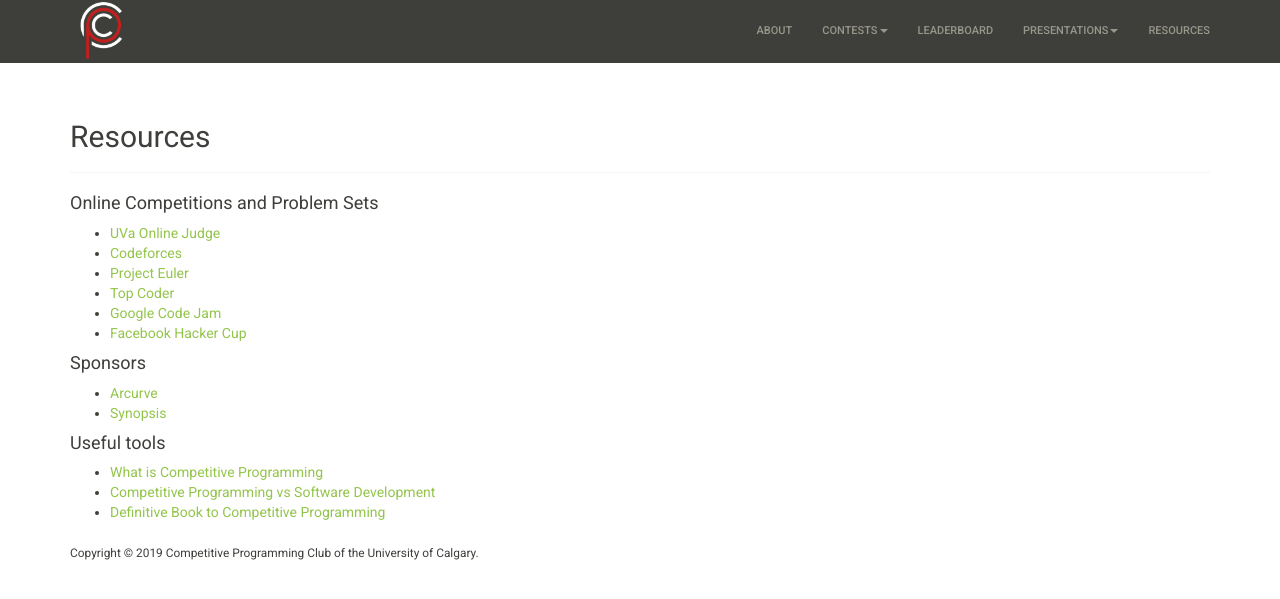
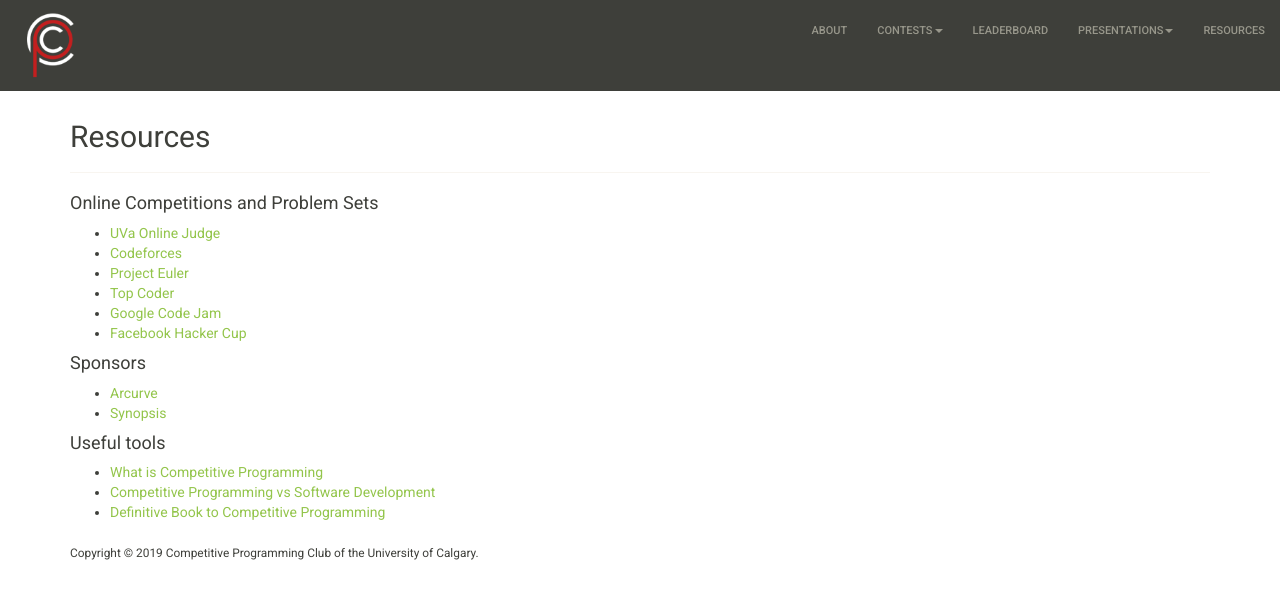
Before and after one commit to ProblemSolvingClub/psc-website, a Jekyll site: the page built from resources/index.html, in a window 1280 px wide. Shown: the top 599 px of the page. Built offline with Jekyll 4.4.1, drawn with Linux system fonts in a browser that asks for light colours; nearby versions of some CDN libraries.

Commit message:
new design

```diff
--- a/_includes/navbar.html
+++ b/_includes/navbar.html
@@ -1,5 +1,5 @@
 <nav class="navbar navbar-default navbar-fixed-top">
-  <div class="container">
+  <div class="container-fluid">
     <!-- Navbar brand and collapse toggle -->
     <div class="navbar-header">
       <button class="navbar-toggle collapsed" type="button" data-toggle="collapse"
--- a/css/style.css
+++ b/css/style.css
@@ -8,11 +8,21 @@
     padding-left: 10px;
 }
 
+.navbar-logo {
+  width: 70px;
+  height: 70px;
+  margin-top: 0px;
+  margin-left: 0px;
+}
 
-.navbar-brand .navbar-logo {
-  width: 62px;
-  height: 62px;
-  margin-top: -21px;
+
+.navbar-brand {
+  width: 70px;
+  height: 100px;
+  margin-top: -10px;
+  margin-left: 0px;
+
+
 }
 
 .footer {
@@ -55,6 +65,7 @@
   height: 0;
   overflow: hidden;
 }
+
 .responsive-iframe-container iframe,
 .vresponsive-iframe-container object,
 .vresponsive-iframe-container embed {
--- a/index.html
+++ b/index.html
@@ -9,10 +9,10 @@
     <!-- Main content -->
     <div class="main-content col-xs-12 col-sm-8 col-md-9">
 
-      <!-- Banner -->
+      <!-- Banner
       <div class="banner">
         <img class="img-responsive" src="/img/new-banner.png" alt="Banner">
-      </div>
+      </div> -->
 
       <!-- Welcome message -->
       <div class="page-header">
```
Also changed, not shown: libs/bootstrap/css/bootstrap.css.
